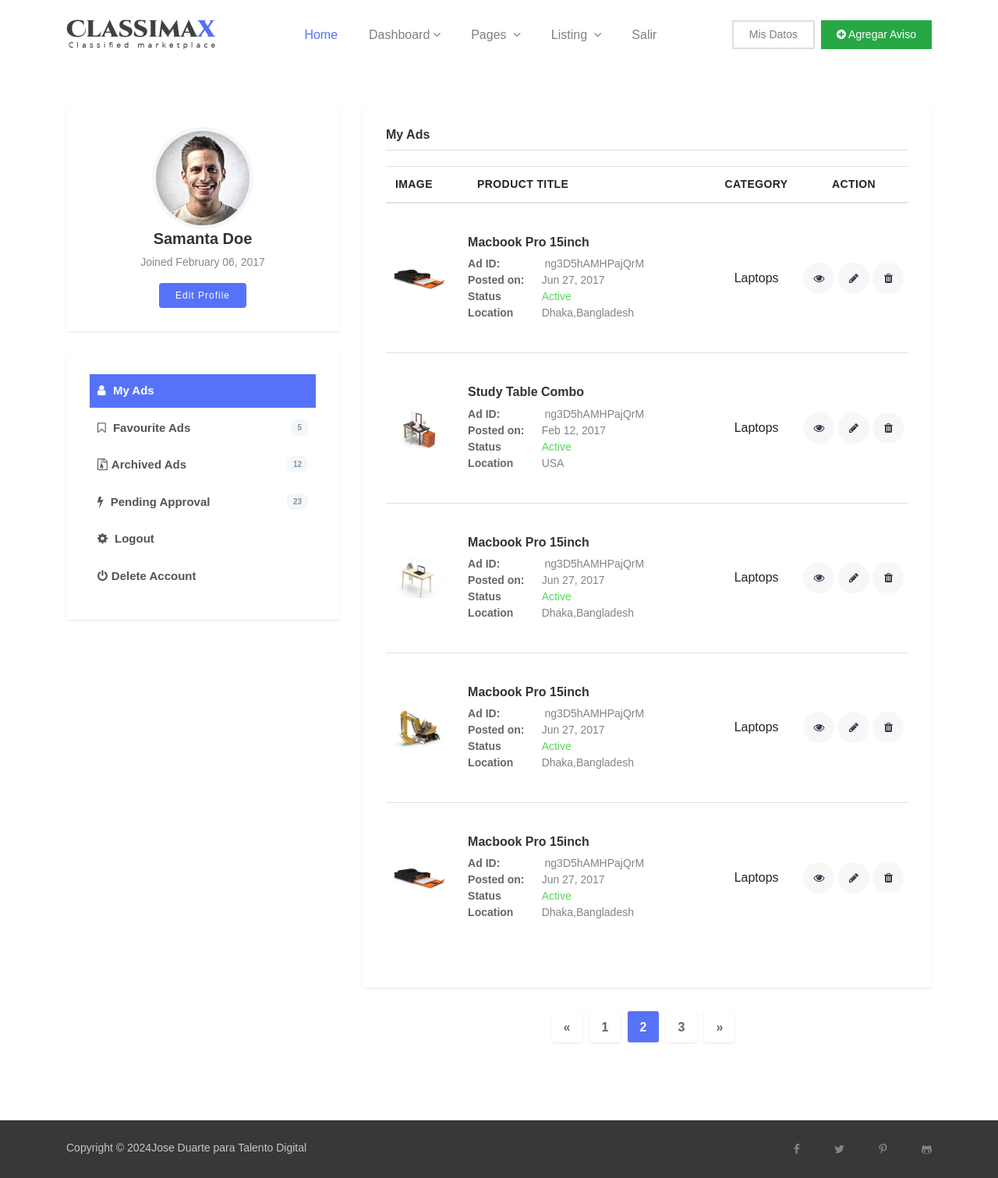
After one commit to saert3311/property_rental_django, a Django app: page /dashboard/ in a window 1280 px wide. The commit adds this page. Shown: the whole page at 78% size. Run offline with Django 5.2, Linux system fonts and the light colour scheme; a user stored in the database is signed in; parts of the project's set-up code (start-up, migrations or seed data) failed here and were passed over; some libraries are stand-ins or nearby versions; some web fonts are replaced.

```diff
--- /dev/null
+++ b/rental_django/templates/dashboard.html
@@ -0,0 +1,285 @@
+{% extends 'layouts/base.html' %}
+{% load widget_tweaks %}
+{% block title %}{{pagetitle}}{% endblock %}
+{% block content %}
+<section class="dashboard section">
+    <!-- Container Start -->
+    <div class="container">
+      <!-- Row Start -->
+      <div class="row">
+        <div class="col-lg-4">
+          <div class="sidebar">
+            <!-- User Widget -->
+            <div class="widget user-dashboard-profile">
+              <!-- User Image -->
+              <div class="profile-thumb">
+                <img src="images/user/user-thumb.jpg" alt="" class="rounded-circle">
+              </div>
+              <!-- User Name -->
+              <h5 class="text-center">Samanta Doe</h5>
+              <p>Joined February 06, 2017</p>
+              <a href="user-profile.html" class="btn btn-main-sm">Edit Profile</a>
+            </div>
+            <!-- Dashboard Links -->
+            <div class="widget user-dashboard-menu">
+              <ul>
+                <li class="active"><a href="dashboard-my-ads.html"><i class="fa fa-user"></i> My Ads</a></li>
+                <li><a href="dashboard-favourite-ads.html"><i class="fa fa-bookmark-o"></i> Favourite Ads
+                    <span>5</span></a></li>
+                <li><a href="dashboard-archived-ads.html"><i class="fa fa-file-archive-o"></i>Archived Ads
+                    <span>12</span></a></li>
+                <li><a href="dashboard-pending-ads.html"><i class="fa fa-bolt"></i> Pending Approval<span>23</span></a>
+                </li>
+                <li><a href="index.html"><i class="fa fa-cog"></i> Logout</a></li>
+                <li><a href="#!" data-toggle="modal" data-target="#deleteaccount"><i class="fa fa-power-off"></i>Delete Account</a></li>
+              </ul>
+            </div>
+
+            <!-- delete-account modal -->
+            <!-- delete account popup modal start-->
+  <!-- Modal -->
+  <div class="modal fade" id="deleteaccount" tabindex="-1" role="dialog" aria-labelledby="exampleModalCenterTitle"
+    aria-hidden="true">
+    <div class="modal-dialog modal-dialog-centered" role="document">
+      <div class="modal-content">
+        <div class="modal-header border-bottom-0">
+          <button type="button" class="close" data-dismiss="modal" aria-label="Close">
+            <span aria-hidden="true">&times;</span>
+          </button>
+        </div>
+        <div class="modal-body text-center">
+          <img src="images/account/Account1.png" class="img-fluid mb-2" alt="">
+          <h6 class="py-2">Are you sure you want to delete your account?</h6>
+          <p>Do you really want to delete these records? This process cannot be undone.</p>
+          <textarea class="form-control" name="message" id="" cols="40" rows="4" class="w-100 rounded"></textarea>
+        </div>
+        <div class="modal-footer border-top-0 mb-3 mx-5 justify-content-center">
+          <button type="button" class="btn btn-primary" data-dismiss="modal">Cancel</button>
+          <button type="button" class="btn btn-danger">Delete</button>
+        </div>
+      </div>
+    </div>
+  </div>
+  <!-- delete account popup modal end-->
+            <!-- delete-account modal -->
+
+          </div>
+        </div>
+        <div class="col-lg-8">
+          <!-- Recently Favorited -->
+          <div class="widget dashboard-container my-adslist">
+            <h3 class="widget-header">My Ads</h3>
+            <table class="table table-responsive product-dashboard-table">
+              <thead>
+                <tr>
+                  <th>Image</th>
+                  <th>Product Title</th>
+                  <th class="text-center">Category</th>
+                  <th class="text-center">Action</th>
+                </tr>
+              </thead>
+              <tbody>
+                <tr>
+                  <td class="product-thumb">
+                    <img width="80px" height="auto" src="images/products/products-1.jpg" alt="image description"></td>
+                  <td class="product-details">
+                    <h3 class="title">Macbook Pro 15inch</h3>
+                    <span class="add-id"><strong>Ad ID:</strong> ng3D5hAMHPajQrM</span>
+                    <span><strong>Posted on: </strong><time>Jun 27, 2017</time> </span>
+                    <span class="status active"><strong>Status</strong>Active</span>
+                    <span class="location"><strong>Location</strong>Dhaka,Bangladesh</span>
+                  </td>
+                  <td class="product-category"><span class="categories">Laptops</span></td>
+                  <td class="action" data-title="Action">
+                    <div class="">
+                      <ul class="list-inline justify-content-center">
+                        <li class="list-inline-item">
+                          <a data-toggle="tooltip" data-placement="top" title="view" class="view" href="category.html">
+                            <i class="fa fa-eye"></i>
+                          </a>
+                        </li>
+                        <li class="list-inline-item">
+                          <a class="edit" data-toggle="tooltip" data-placement="top" title="Edit" href="dashboard.html">
+                            <i class="fa fa-pencil"></i>
+                          </a>
+                        </li>
+                        <li class="list-inline-item">
+                          <a class="delete" data-toggle="tooltip" data-placement="top" title="Delete" href="dashboard.html">
+                            <i class="fa fa-trash"></i>
+                          </a>
+                        </li>
+                      </ul>
+                    </div>
+                  </td>
+                </tr>
+                <tr>
+
+                  <td class="product-thumb">
+                    <img width="80px" height="auto" src="images/products/products-2.jpg" alt="image description"></td>
+                  <td class="product-details">
+                    <h3 class="title">Study Table Combo</h3>
+                    <span class="add-id"><strong>Ad ID:</strong> ng3D5hAMHPajQrM</span>
+                    <span><strong>Posted on: </strong><time>Feb 12, 2017</time> </span>
+                    <span class="status active"><strong>Status</strong>Active</span>
+                    <span class="location"><strong>Location</strong>USA</span>
+                  </td>
+                  <td class="product-category"><span class="categories">Laptops</span></td>
+                  <td class="action" data-title="Action">
+                    <div class="">
+                      <ul class="list-inline justify-content-center">
+                        <li class="list-inline-item">
+                          <a data-toggle="tooltip" data-placement="top" title="View" class="view" href="category.html">
+                            <i class="fa fa-eye"></i>
+                          </a>
+                        </li>
+                        <li class="list-inline-item">
+                          <a class="edit" data-toggle="tooltip" data-placement="top" title="Edit" href="dashboard.html">
+                            <i class="fa fa-pencil"></i>
+                          </a>
+                        </li>
+                        <li class="list-inline-item">
+                          <a class="delete" data-toggle="tooltip" data-placement="top" title="Delete" href="dashboard.html">
+                            <i class="fa fa-trash"></i>
+                          </a>
+                        </li>
+                      </ul>
+                    </div>
+                  </td>
+                </tr>
+                <tr>
+                  <td class="product-thumb">
+                    <img width="80px" height="auto" src="images/products/products-3.jpg" alt="image description"></td>
+                  <td class="product-details">
+                    <h3 class="title">Macbook Pro 15inch</h3>
+                    <span class="add-id"><strong>Ad ID:</strong> ng3D5hAMHPajQrM</span>
+                    <span><strong>Posted on: </strong><time>Jun 27, 2017</time> </span>
+                    <span class="status active"><strong>Status</strong>Active</span>
+                    <span class="location"><strong>Location</strong>Dhaka,Bangladesh</span>
+                  </td>
+                  <td class="product-category"><span class="categories">Laptops</span></td>
+                  <td class="action" data-title="Action">
+                    <div class="">
+                      <ul class="list-inline justify-content-center">
+                        <li class="list-inline-item">
+                          <a data-toggle="tooltip" data-placement="top" title="View" class="view" href="category.html">
+                            <i class="fa fa-eye"></i>
+                          </a>
+                        </li>
+                        <li class="list-inline-item">
+                          <a class="edit" data-toggle="tooltip" data-placement="top" title="Edit" href="dashboard.html">
+                            <i class="fa fa-pencil"></i>
+                          </a>
+                        </li>
+                        <li class="list-inline-item">
+                          <a class="delete" data-toggle="tooltip" data-placement="top" title="Delete" href="dashboard.html">
+                            <i class="fa fa-trash"></i>
+                          </a>
+                        </li>
+                      </ul>
+                    </div>
+                  </td>
+                </tr>
+                <tr>
+
+                  <td class="product-thumb">
+                    <img width="80px" height="auto" src="images/products/products-4.jpg" alt="image description"></td>
+                  <td class="product-details">
+                    <h3 class="title">Macbook Pro 15inch</h3>
+                    <span class="add-id"><strong>Ad ID:</strong> ng3D5hAMHPajQrM</span>
+                    <span><strong>Posted on: </strong><time>Jun 27, 2017</time> </span>
+                    <span class="status active"><strong>Status</strong>Active</span>
+                    <span class="location"><strong>Location</strong>Dhaka,Bangladesh</span>
+                  </td>
+                  <td class="product-category"><span class="categories">Laptops</span></td>
+                  <td class="action" data-title="Action">
+                    <div class="">
+                      <ul class="list-inline justify-content-center">
+                        <li class="list-inline-item">
+                          <a data-toggle="tooltip" data-placement="top" title="View" class="view" href="category.html">
+                            <i class="fa fa-eye"></i>
+                          </a>
+                        </li>
+                        <li class="list-inline-item">
+                          <a class="edit" data-toggle="tooltip" data-placement="top" title="Edit" href="dashboard.html">
+                            <i class="fa fa-pencil"></i>
+                          </a>
+                        </li>
+                        <li class="list-inline-item">
+                          <a class="delete" data-toggle="tooltip" data-placement="top" title="Delete" href="dashboard.html">
+                            <i class="fa fa-trash"></i>
+                          </a>
+                        </li>
+                      </ul>
+                    </div>
+                  </td>
+                </tr>
+                <tr>
+
+                  <td class="product-thumb">
+                    <img width="80px" height="auto" src="images/products/products-1.jpg" alt="image description"></td>
+                  <td class="product-details">
+                    <h3 class="title">Macbook Pro 15inch</h3>
+                    <span class="add-id"><strong>Ad ID:</strong> ng3D5hAMHPajQrM</span>
+                    <span><strong>Posted on: </strong><time>Jun 27, 2017</time> </span>
+                    <span class="status active"><strong>Status</strong>Active</span>
+                    <span class="location"><strong>Location</strong>Dhaka,Bangladesh</span>
+                  </td>
+                  <td class="product-category"><span class="categories">Laptops</span></td>
+                  <td class="action" data-title="Action">
+                    <div class="">
+                      <ul class="list-inline justify-content-center">
+                        <li class="list-inline-item">
+                          <a href="category.html" data-toggle="tooltip" data-placement="top" title="View" class="view">
+                            <i class="fa fa-eye"></i>
+                          </a>
+                        </li>
+                        <li class="list-inline-item">
+                          <a class="edit" data-toggle="tooltip" data-placement="top" title="Edit" href="dashboard.html">
+                            <i class="fa fa-pencil"></i>
+                          </a>
+                        </li>
+                        <li class="list-inline-item">
+                          <a class="delete" data-toggle="tooltip" data-placement="top" title="Delete" href="dashboard.html">
+                            <i class="fa fa-trash"></i>
+                          </a>
+                        </li>
+                      </ul>
+                    </div>
+                  </td>
+                </tr>
+              </tbody>
+            </table>
+
+          </div>
+
+          <!-- pagination -->
+          <div class="pagination justify-content-center">
+            <nav aria-label="Page navigation example">
+              <ul class="pagination">
+                <li class="page-item">
+                  <a class="page-link" href="dashboard.html" aria-label="Previous">
+                    <span aria-hidden="true">&laquo;</span>
+                    <span class="sr-only">Previous</span>
+                  </a>
+                </li>
+                <li class="page-item"><a class="page-link" href="dashboard.html">1</a></li>
+                <li class="page-item active"><a class="page-link" href="dashboard.html">2</a></li>
+                <li class="page-item"><a class="page-link" href="dashboard.html">3</a></li>
+                <li class="page-item">
+                  <a class="page-link" href="dashboard.html" aria-label="Next">
+                    <span aria-hidden="true">&raquo;</span>
+                    <span class="sr-only">Next</span>
+                  </a>
+                </li>
+              </ul>
+            </nav>
+          </div>
+          <!-- pagination -->
+
+        </div>
+      </div>
+      <!-- Row End -->
+    </div>
+    <!-- Container End -->
+  </section>
+  {% endblock %}
--- a/rental_django/templates/layouts/footer.html
+++ b/rental_django/templates/layouts/footer.html
@@ -9,7 +9,7 @@
             <p>Copyright &copy; <script>
                 var CurrentYear = new Date().getFullYear()
                 document.write(CurrentYear)
-              </script>. Designed & Developed by <a class="text-white" href="https://themefisher.com">Themefisher</a></p>
+              </script>Jose Duarte para Talento Digital</a></p>
           </div>
         </div>
         <div class="col-lg-6">
--- a/rental_django/templates/layouts/header.html
+++ b/rental_django/templates/layouts/header.html
@@ -74,13 +74,22 @@
 									</li>
 								</ul>
 							</li>
+						{% if request.user.is_authenticated %}
+							<li class="nav-item">
+								<a class="nav-link" href="{% url 'users:logout' %}">Salir</a>
+							</li>
+						{% endif %}
 						</ul>
 						<ul class="navbar-nav ml-auto mt-10">
 							<li class="nav-item">
+							{% if request.user.is_authenticated %}
+								<a class="nav-link login-button" href="{% url 'users:logout' %}">Mis Datos</a>
+							{% else %}
 								<a class="nav-link login-button" href="{% url 'users:login' %}">Iniciar Sesión</a>
+							{% endif %}
 							</li>
 							<li class="nav-item">
-								<a class="nav-link text-white add-button" href="{% url ¨'users:register' %}"><i class="fa fa-plus-circle"></i> Agregar Aviso</a>
+								<a class="nav-link text-white add-button" href="{% url "users:register" %}"><i class="fa fa-plus-circle"></i> Agregar Aviso</a>
 							</li>
 						</ul>
 					</div>
--- a/rental_django/users/urls.py
+++ b/rental_django/users/urls.py
@@ -1,10 +1,12 @@
 from django.urls import path
-from .views import index_view, login_view, register_view
+from .views import index_view, login_view, register_view, logout_view, dashboard_view
 
 app_name = 'users'
 
 urlpatterns = [
     path('', index_view, name='index'),
     path('entrar/', login_view, name='login'),
-    path('registro/', register_view, name='register')
+    path('registro/', register_view, name='register'),
+    path('salir/', logout_view, name='logout'),
+    path('dashboard/', dashboard_view, name='dashboard')
 ]
--- a/rental_django/users/views.py
+++ b/rental_django/users/views.py
@@ -5,11 +5,11 @@ from django.contrib import messages
 from .models import Comuna, UserData
 from django.contrib.auth.models import User
 from django.views.generic import TemplateView
-from django.contrib.auth import authenticate, login
+from django.contrib.auth import authenticate, login, logout
 from django.contrib.auth.forms import AuthenticationForm
 from django.shortcuts import render, redirect
 from .forms import RegisterForm
-
+from django.contrib.auth.decorators import login_required
 # Create your views here.
 
 #funcion para devolver las columnas en funcion de la region seleccionada
@@ -27,9 +27,17 @@ def get_comunas(request):
 class IndexView(TemplateView):
     template_name = 'index.html'
 
+    def get_context_data(self):
+        context = super().get_context_data()
+        context["pagetitle"] = 'Inicio'
+        return context
+
+
 index_view = IndexView.as_view()
 
 def login_view(request):
+    if request.user.is_authenticated:
+        return redirect('users:index')
     if request.method == 'POST':
         username_or_email = request.POST['username']
         password = request.POST['password']
@@ -41,13 +49,15 @@ def login_view(request):
         if user is not None:
             login(request, user)
             messages.success(request, f'Bienvenido {user.first_name}!')
-            return redirect('property:index')
+            return redirect('users:index')
         else:
             messages.error(request, 'Usuario o contraseña incorrectos')
     form = AuthenticationForm()
     return render(request, 'login.html', {'form': form, 'pagetitle': 'Iniciar sesión'})
 
 def register_view(request):
+    if request.user.is_authenticated:
+        return redirect('users:index')
     if request.method == 'POST':
         form = RegisterForm(request.POST)
         try:
@@ -56,10 +66,19 @@ def register_view(request):
                 user = User.objects.create_user(username=data['username'], email=data['email'], password=data['password'], first_name=data['f_name'], last_name=data['l_name'])
                 UserData.objects.create(user=user, rut=data['rut'], address=data['address'], phone=data['phone'])
                 messages.success(request, 'Usuario creado exitosamente.')
-                return redirect('users:index')
+                return redirect('users:login')
         except ValidationError as e:
             for message in e.messages:
                 messages.error(request, message)
             return redirect('users:register')
     form = RegisterForm()
     return render(request, 'register.html', {'form':form, 'pagetitle':'Registro'})
+
+def logout_view(request):
+    logout(request)
+    messages.success(request, 'Sesión cerrada exitosamente.')
+    return redirect('users:index')
+
+@login_required
+def dashboard_view(request):
+    return render(request, 'dashboard.html', {'pagetitle':'Dashboard'})
```
Also changed, not shown: rental_django/templates/register.html (+42 -11 lines), rental_django/users/forms.py (+11 -0 lines).
